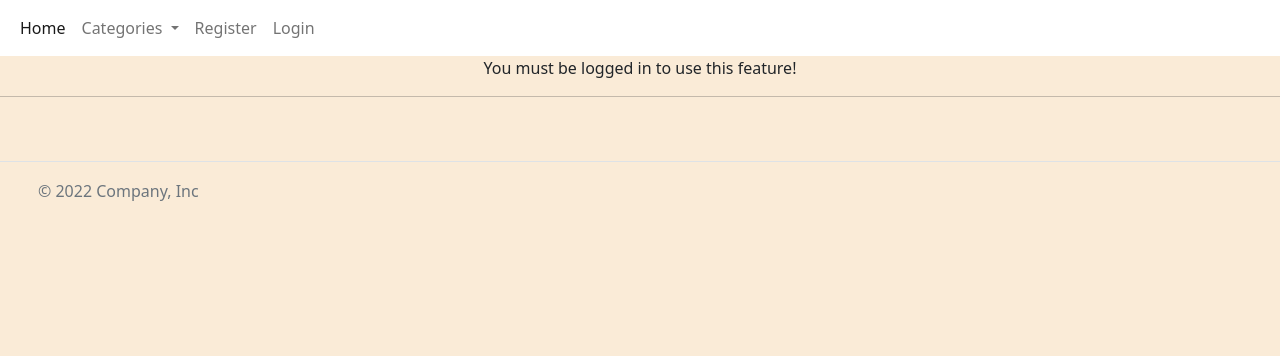
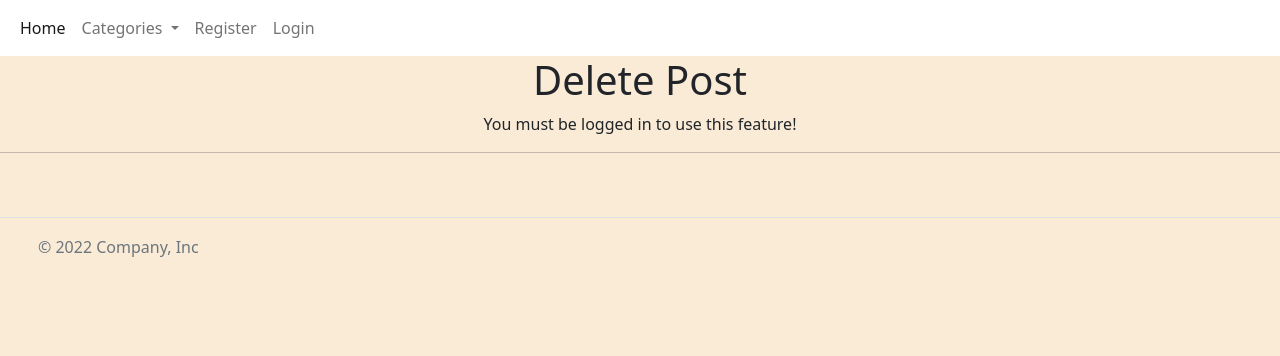
Before and after one commit to Pegrume88/peruse-blog-p4, a Django app: a page that uses templates/delete_post.html in a window 1280 px wide. Shown: the top 356 px of the page. Run offline with Django 3.2, Linux system fonts and the light colour scheme; tables that the repository leaves empty hold one stand-in row (values such as "Sample post").

```diff
--- a/p4blog/forms.py
+++ b/p4blog/forms.py
@@ -18,7 +18,8 @@ class PostForm(forms.ModelForm):
 
         widgets = {
             'title': forms.TextInput(attrs={'class': 'form-control'}),
-            'author': forms.Select(attrs={'class': 'form-control'}),
+            'author': forms.TextInput(attrs={'class': 'form-control', 'value': '', 'id': 'user', 'type': 'hidden'}),
+            # 'author': forms.Select(attrs={'class': 'form-control'}),
             'category': forms.Select(attrs={'class': 'form-control'}),
             'content': forms.Textarea(attrs={'class': 'form-control'}),
             'featured_image': forms.FileInput(attrs={'class': 'form-control-file'}),
--- a/templates/delete_post.html
+++ b/templates/delete_post.html
@@ -1,8 +1,9 @@
 {% extends 'base.html' %}
 {% block content %}
+<h1>Delete Post</h1>
+{% if user.is_authenticated %}
+    {% if user.id == post.author.id %}
 
-{% if user.is_authenticated %}
-<h1>Delete Post</h1>
 
         <br /><br />
         <div class="form">
@@ -15,6 +16,7 @@
                 </form>
             </div>
         </div>
+    {% endif %}
 
 {% else %}
 
--- a/templates/edit_post.html
+++ b/templates/edit_post.html
@@ -6,6 +6,7 @@
 
 <h1>Edit Post</h1>
 {% if user.is_authenticated %}
+    {% if user.id == post.author.id %}
         <br /><br />
         <div class="form">
             <div class="form-group">
@@ -17,6 +18,7 @@
                 </form>
             </div>
         </div>
+    {% endif %}
 {% else %}
 
 <div class="container">
```
Also changed, not shown: templates/add_post.html (+8 -2 lines). Lines whose indentation alone changed are shown as unchanged.
